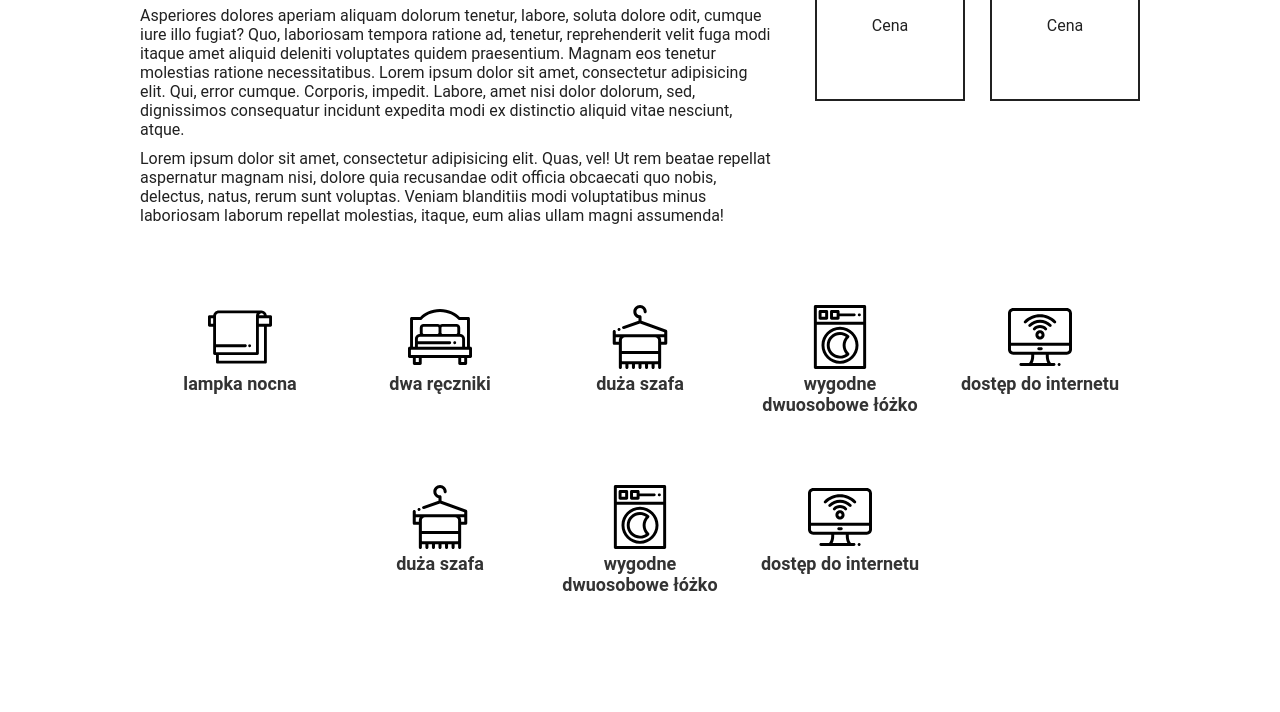
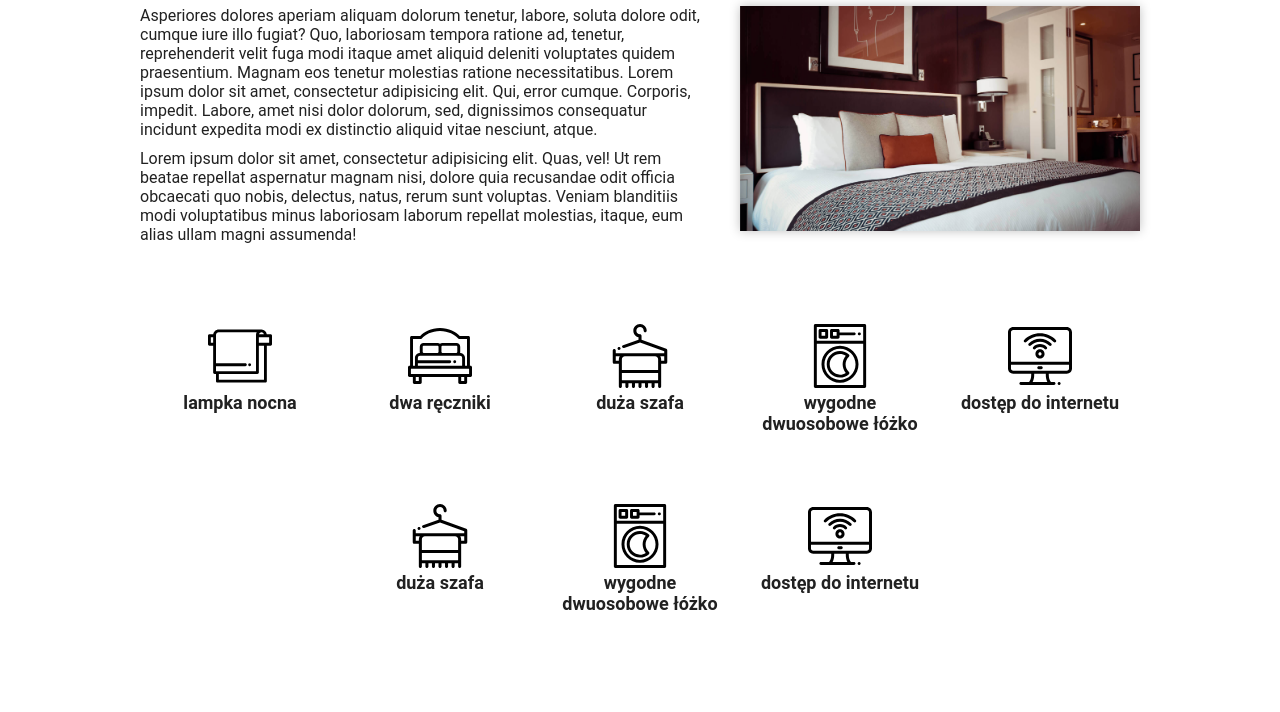
Before and after one commit to Trxior/hotel-web, a website: page double-room.html in a window 1280 px wide. Shown: the part 523-1235 px from the top of the page. Drawn offline with Linux system fonts and the light colour scheme.

Commit message:
small styling improvements

```diff
--- a/double-room.html
+++ b/double-room.html
@@ -67,15 +67,16 @@
 
 
     <section class="wrapper single-room">
-        <header class="wrapper__header">
-            <div class="single-room__description">
-                <h2 class="heading heading--large">Pokój 2-osobowy</h2>
-                <p class="wrapper__description">Asperiores dolores aperiam aliquam dolorum tenetur, labore, soluta dolore odit, cumque iure illo fugiat? Quo, laboriosam tempora ratione ad, tenetur, reprehenderit velit fuga modi itaque amet aliquid deleniti voluptates quidem praesentium. Magnam eos tenetur molestias ratione necessitatibus. Lorem ipsum dolor sit amet, consectetur adipisicing elit. Qui, error cumque. Corporis, impedit. Labore, amet nisi dolor dolorum, sed, dignissimos consequatur incidunt expedita modi ex distinctio aliquid vitae nesciunt, atque.</p>
-                <p class="wrapper__description">Lorem ipsum dolor sit amet, consectetur adipisicing elit. Quas, vel! Ut rem beatae repellat aspernatur magnam nisi, dolore quia recusandae odit officia obcaecati quo nobis, delectus, natus, rerum sunt voluptas. Veniam blanditiis modi voluptatibus minus laboriosam laborum repellat molestias, itaque, eum alias ullam magni assumenda!</p>
-            </div>
-            <div class="single-room__info">
-                <div class="single-room__info-tile">Cena</div>
-                <div class="single-room__info-tile">Cena</div>
+        <header class="wrapper__header single-room__header">
+            <h2 class="heading heading--large">Pokój 2-osobowy</h2>
+                <div class="single-room__grid">
+                   <div class="single-room__description">
+                    <p class="wrapper__description">Asperiores dolores aperiam aliquam dolorum tenetur, labore, soluta dolore odit, cumque iure illo fugiat? Quo, laboriosam tempora ratione ad, tenetur, reprehenderit velit fuga modi itaque amet aliquid deleniti voluptates quidem praesentium. Magnam eos tenetur molestias ratione necessitatibus. Lorem ipsum dolor sit amet, consectetur adipisicing elit. Qui, error cumque. Corporis, impedit. Labore, amet nisi dolor dolorum, sed, dignissimos consequatur incidunt expedita modi ex distinctio aliquid vitae nesciunt, atque.</p>
+                    <p class="wrapper__description">Lorem ipsum dolor sit amet, consectetur adipisicing elit. Quas, vel! Ut rem beatae repellat aspernatur magnam nisi, dolore quia recusandae odit officia obcaecati quo nobis, delectus, natus, rerum sunt voluptas. Veniam blanditiis modi voluptatibus minus laboriosam laborum repellat molestias, itaque, eum alias ullam magni assumenda!</p>
+                </div>
+                <div class="single-room__slider">
+                    <img  src="./img/room1.jpeg" class="single-room__slider-item">
+                </div>
             </div>
         </header>
         <div class="container">
--- a/scss/style.scss
+++ b/scss/style.scss
@@ -203,6 +203,7 @@ a {
     &__description {
         font-size: 16px;
         margin-top: 10px;
+
         &:first-of-type {
             margin-top: 0;
         }
@@ -304,7 +305,7 @@ a {
     &__container {
         margin: 0 auto;
         display: grid;
-        grid-template-columns: repeat(3, 1fr);
+        grid-template-columns: repeat(2, 1fr);
         grid-gap: 5vh;
     }
 
@@ -364,36 +365,35 @@ a {
         grid-gap: 8vh 0;
     }
 
-    .wrapper__header {
+    &__header {
+        text-align: left;
+    }
+
+    &__grid {
         display: grid;
-        grid-template-columns: auto 325px;
+        grid-template-columns: auto 400px;
         grid-gap: 5vh;
     }
 
-    &__description {
+    .heading--large {
         text-align: left;
 
-        .heading--large {
-            text-align: left;
-
-            &:after {
-                width: 100px;
-                margin: 10px 0;
-            }
+        &:after {
+            width: 100px;
+            margin: 10px 0;
         }
     }
 
-    &__info {
-        display: grid;
-        grid-template-columns: auto auto;
-        grid-gap: 25px;
+    &__slider {
+        height: 225px;
+        width: 400px;
+        overflow: hidden;
+        box-shadow: 0 0 10px rgba(0, 0, 0, .25);
 
-        &-tile {
-            display: flex;
-            justify-content: center;
-            align-items: center;
-            max-height: 150px;
-            border: solid 2px $black;
+        &-item {
+            height: 225px;
+            width: 400px;
+            object-fit: cover;
         }
     }
 
@@ -406,7 +406,6 @@ a {
         font-size: 18px;
         font-weight: 600;
         text-transform: lowercase;
-        color: rgba(0, 0, 0, .8);
     }
 
     &__tile {
@@ -446,7 +445,7 @@ a {
     background-repeat: no-repeat;
     background-size: cover;
     background-position: center;
-    box-shadow: 0 0 24px rgba(0, 0, 0, 0.25);
+    box-shadow: 0 0 10px rgba(0, 0, 0, .25);
     color: $white;
 
     &__container {
```
Also changed, not shown: index.html (+9 -32 lines), css/style.css.
